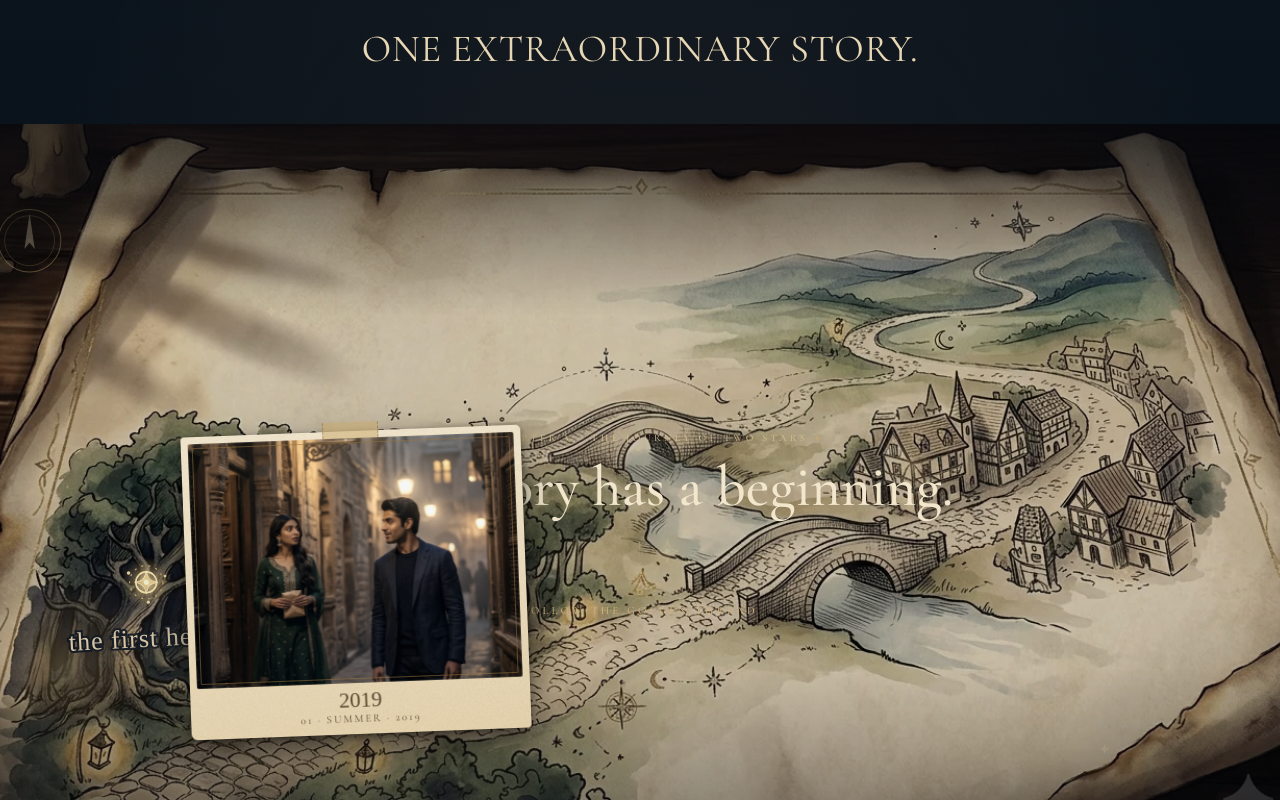
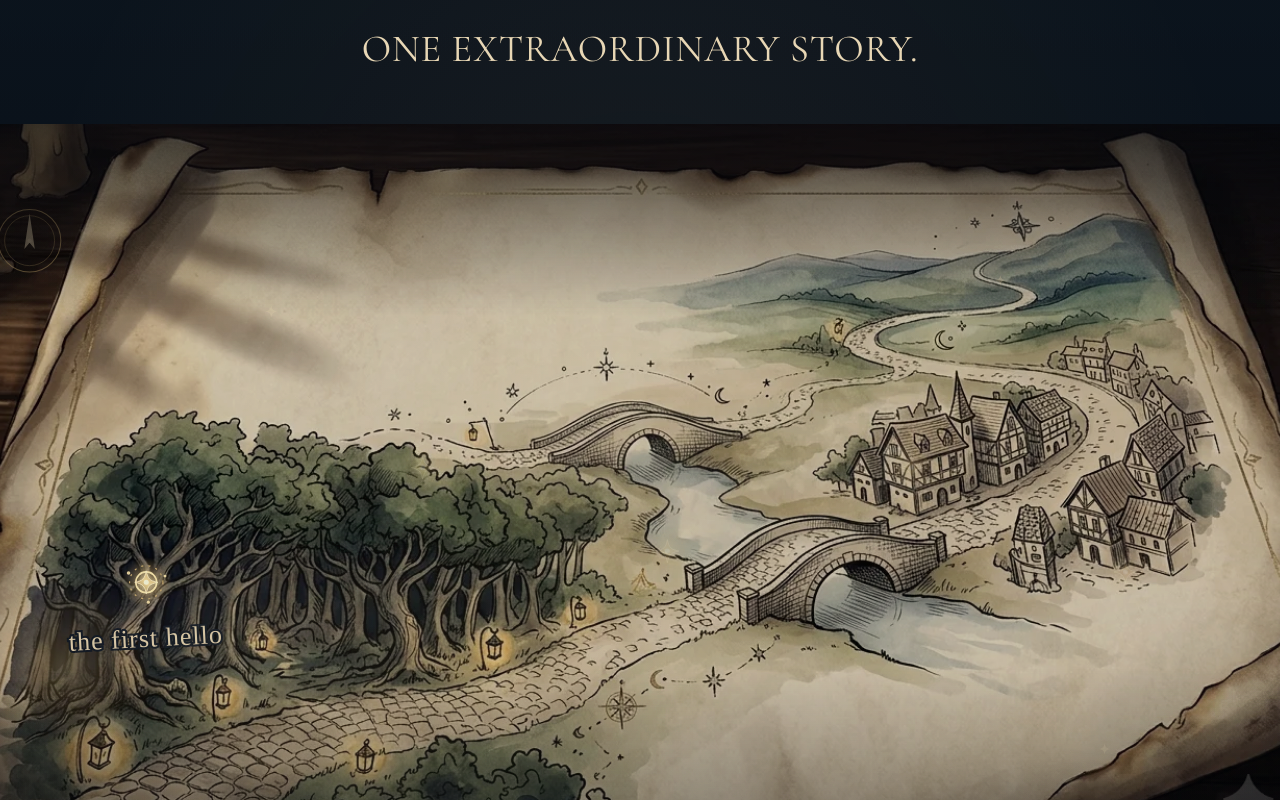
Before and after one commit to bhoomikabhatt05/enchanted-wedding, a React (Vite) app: page / in a window 1280 px wide. Shown: the part 5820-6620 px from the top of the page. Built offline with nearby package versions, Linux system fonts and the light colour scheme; a web font is replaced by a local one.

Commit message:
Fix Chapter V opening: staged title hierarchy, no duplicate text

```diff
--- a/src/experience/scenes/JourneyMap.jsx
+++ b/src/experience/scenes/JourneyMap.jsx
@@ -99,6 +99,9 @@ export default function JourneyMap() {
   const mistRef = useRef(null);
   const duskRef = useRef(null);
   const introRef = useRef(null);
+  const introLabelRef = useRef(null);
+  const introLedeRef = useRef(null);
+  const introCueRef = useRef(null);
   const wordsRef = useRef(null);
   const closingRef = useRef(null);
   const ticksRef = useRef(null);
@@ -140,6 +143,9 @@ export default function JourneyMap() {
       const mist = mistRef.current;
       const dusk = duskRef.current;
       const intro = introRef.current;
+      const introLabel = introLabelRef.current;
+      const introLede = introLedeRef.current;
+      const introCue = introCueRef.current;
       const words = wordsRef.current;
       const closing = closingRef.current;
       const prints = q("[data-prints]")[0];
@@ -361,15 +367,20 @@ export default function JourneyMap() {
           }
         }
 
-        // Opening words yield early; closing words arrive with the dusk.
+        // Chapter opening, staged like a title card: chapter marker first,
+        // then the lede, then the cue — then all of it lifts away BEFORE
+        // the first milestone's words arrive. Never two titles at once.
         if (intro) {
-          const t = clamp01(progressClamped / 0.07);
+          if (introLabel) introLabel.style.opacity = `${clamp01(progressClamped / 0.02).toFixed(3)}`;
+          if (introLede) introLede.style.opacity = `${clamp01((progressClamped - 0.015) / 0.035).toFixed(3)}`;
+          if (introCue) introCue.style.opacity = `${clamp01((progressClamped - 0.04) / 0.025).toFixed(3)}`;
+          const t = clamp01((progressClamped - 0.07) / 0.04);
           intro.style.opacity = `${1 - t}`;
           intro.style.transform = `translate3d(0, ${(-34 * t).toFixed(1)}px, 0)`;
           intro.style.visibility = t >= 1 ? "hidden" : "visible";
         }
         if (words) {
-          const fadeIn = clamp01((progressClamped - 0.04) / 0.06);
+          const fadeIn = clamp01((progressClamped - 0.1) / 0.05);
           // The words leave well before the page turns, so the finale
           // belongs to the closing line alone.
           const fadeOut = clamp01((progressClamped - 0.9) / 0.04);
@@ -385,11 +396,12 @@ export default function JourneyMap() {
           closing.style.opacity = `${(t * out).toFixed(3)}`;
           closing.style.visibility = t > 0 && out > 0 ? "visible" : "hidden";
         }
-        // Page-turn: prints and progress dissolve before the section
-        // releases, so no Journey content lingers into the Events heading.
+        // Page-turn: prints and progress arrive only once the title has
+        // yielded, and dissolve before the section releases.
+        const enter = clamp01((progressClamped - 0.05) / 0.05);
         const exit = 1 - clamp01((progressClamped - 0.945) / 0.035);
-        if (prints) prints.style.opacity = `${exit.toFixed(3)}`;
-        if (ticks) ticks.style.opacity = `${exit.toFixed(3)}`;
+        if (prints) prints.style.opacity = `${(enter * exit).toFixed(3)}`;
+        if (ticks) ticks.style.opacity = `${(enter * exit).toFixed(3)}`;
       };
 
       gsap.to(
@@ -504,16 +516,17 @@ export default function JourneyMap() {
 
         {/* Opening words — the map is already visible behind them. */}
         <header ref={introRef} className={styles.intro} data-intro>
-          <Label className={styles.chapter} sigil><MoonPhase phase="half" />{journey.chapter}</Label>
-          <h2 className={styles.lede}>{journey.lede}</h2>
-          <div className={styles.cue}>
+          <div ref={introLabelRef} data-intro-label>
+            <Label className={styles.chapter} sigil><MoonPhase phase="half" />{journey.chapter}</Label>
+          </div>
+          <h2 ref={introLedeRef} data-intro-lede className={styles.lede}>{journey.lede}</h2>
+          <div ref={introCueRef} data-intro-cue className={styles.cue}>
             <ScrollCue label="Follow the golden thread" />
           </div>
         </header>
 
         {/* Milestone words — one composition, cross-fading content. */}
         <div ref={wordsRef} className={styles.words} data-words>
-          <Label className={styles.chapter} sigil><MoonPhase phase="half" />{journey.chapter}</Label>
           {milestones.map((m, i) => (
             <div
               key={m.year}
--- a/src/experience/scenes/JourneyMap.module.css
+++ b/src/experience/scenes/JourneyMap.module.css
@@ -183,7 +183,8 @@
   background: linear-gradient(180deg, rgba(10, 8, 24, 0.5) 0%, rgba(24, 14, 34, 0.65) 60%, rgba(8, 6, 16, 0.85) 100%);
 }
 
-/* Opening words — the map is already visible behind them. */
+/* Opening words — set in the map's upper negative space, above the route,
+   so the world stays the hero behind the title card. */
 .intro {
   position: absolute;
   inset: 0;
@@ -191,10 +192,11 @@
   display: flex;
   flex-direction: column;
   align-items: center;
-  justify-content: center;
+  justify-content: flex-start;
   gap: var(--space-s);
-  padding: 0 6vw;
+  padding: max(120px, 22svh) 6vw 0;
   text-align: center;
+  pointer-events: none;
 }
 
 .chapter {
@@ -217,10 +219,13 @@
   margin: 0;
   font-family: var(--font-display);
   font-weight: 500;
-  font-size: clamp(2rem, 5.4vw, 3.6rem);
+  font-size: clamp(1.9rem, 4.6vw, 3rem);
   line-height: 1.08;
   color: #f2e7cd;
   text-wrap: balance;
+  text-shadow:
+    0 2px 24px rgba(0, 0, 0, 0.7),
+    0 0 44px rgba(232, 215, 181, 0.18);
 }
 
 .cue {
```
Also changed, not shown: src/lib/content.js.
